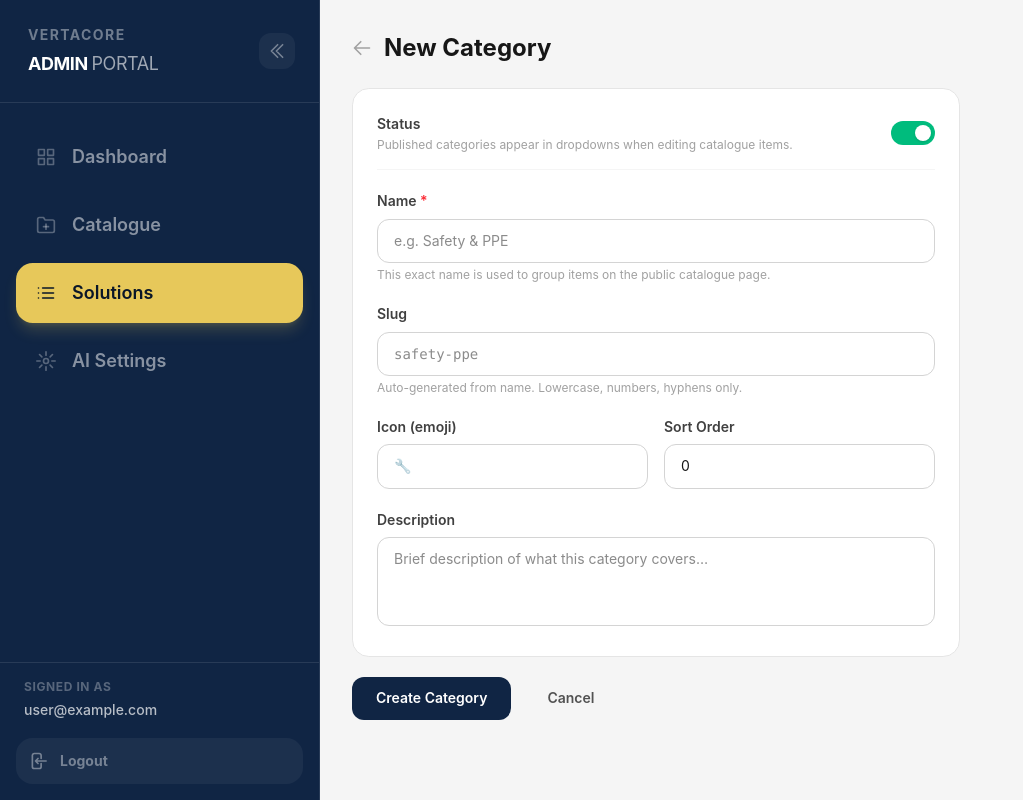
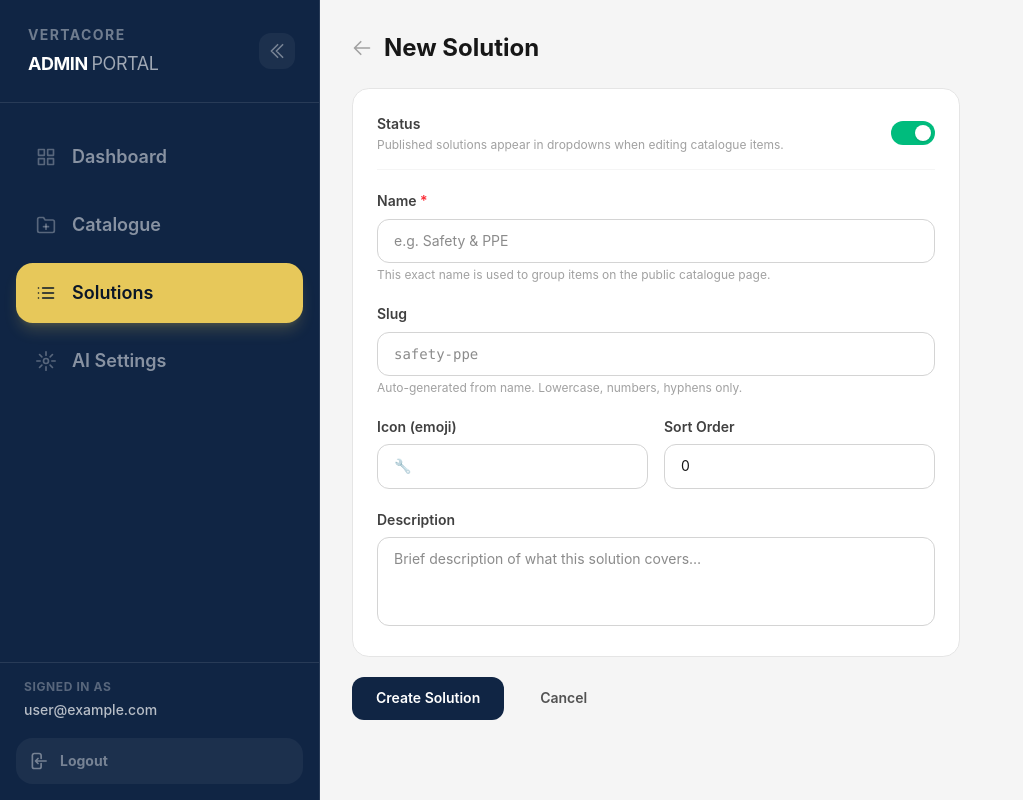
Before and after one commit to Zakertrading01/VertaCore, a Next.js app: page /admin/categories/new in a window 1280 px wide. Shown: the whole page, without its empty margins (0-1023 px from the left). Built offline with nearby package versions, Linux system fonts and the light colour scheme; no server answers; sample sign-in values are in the browser's storage.

Commit message:
categories -Solution fix3

```diff
--- a/src/app/admin/(protected)/categories/[id]/edit/page.tsx
+++ b/src/app/admin/(protected)/categories/[id]/edit/page.tsx
@@ -93,9 +93,9 @@ export default function EditCategoryPage() {
           </svg>
         </Link>
         <div>
-          <h1 className="text-2xl font-bold text-neutral-900">Edit Category</h1>
+          <h1 className="text-2xl font-bold text-neutral-900">Edit Solution</h1>
           {itemCount > 0 && (
-            <p className="text-xs text-neutral-400 mt-0.5">{itemCount} catalogue item{itemCount !== 1 ? 's' : ''} in this category</p>
+            <p className="text-xs text-neutral-400 mt-0.5">{itemCount} catalogue item{itemCount !== 1 ? 's' : ''} in this solution</p>
           )}
         </div>
       </div>
--- a/src/app/admin/(protected)/categories/new/page.tsx
+++ b/src/app/admin/(protected)/categories/new/page.tsx
@@ -68,7 +68,7 @@ export default function NewCategoryPage() {
             <path strokeLinecap="round" strokeLinejoin="round" d="M10.5 19.5L3 12m0 0l7.5-7.5M3 12h18" />
           </svg>
         </Link>
-        <h1 className="text-2xl font-bold text-neutral-900">New Category</h1>
+        <h1 className="text-2xl font-bold text-neutral-900">New Solution</h1>
       </div>
 
       {error && (
@@ -82,7 +82,7 @@ export default function NewCategoryPage() {
           <div className="flex items-center justify-between pb-4 border-b border-neutral-100">
             <div>
               <p className="text-sm font-semibold text-neutral-700">Status</p>
-              <p className="text-xs text-neutral-400 mt-0.5">Published categories appear in dropdowns when editing catalogue items.</p>
+              <p className="text-xs text-neutral-400 mt-0.5">Published solutions appear in dropdowns when editing catalogue items.</p>
             </div>
             <button
               type="button"
@@ -157,7 +157,7 @@ export default function NewCategoryPage() {
               rows={3}
               value={form.description}
               onChange={(e) => set('description', e.target.value)}
-              placeholder="Brief description of what this category covers…"
+              placeholder="Brief description of what this solution covers…"
               className="w-full px-4 py-2.5 border border-neutral-300 rounded-lg text-sm focus:outline-none focus:ring-2 focus:ring-navy/20 focus:border-navy resize-none text-neutral-900"
             />
           </div>
@@ -169,7 +169,7 @@ export default function NewCategoryPage() {
             disabled={saving}
             className="px-6 py-2.5 bg-navy text-white text-sm font-semibold rounded-lg hover:bg-navy/90 transition-colors disabled:opacity-50"
           >
-            {saving ? 'Creating…' : 'Create Category'}
+            {saving ? 'Creating…' : 'Create Solution'}
           </button>
           <Link href="/admin/categories/" className="px-6 py-2.5 text-sm font-semibold text-neutral-600 hover:text-neutral-900 transition-colors">
             Cancel
```
